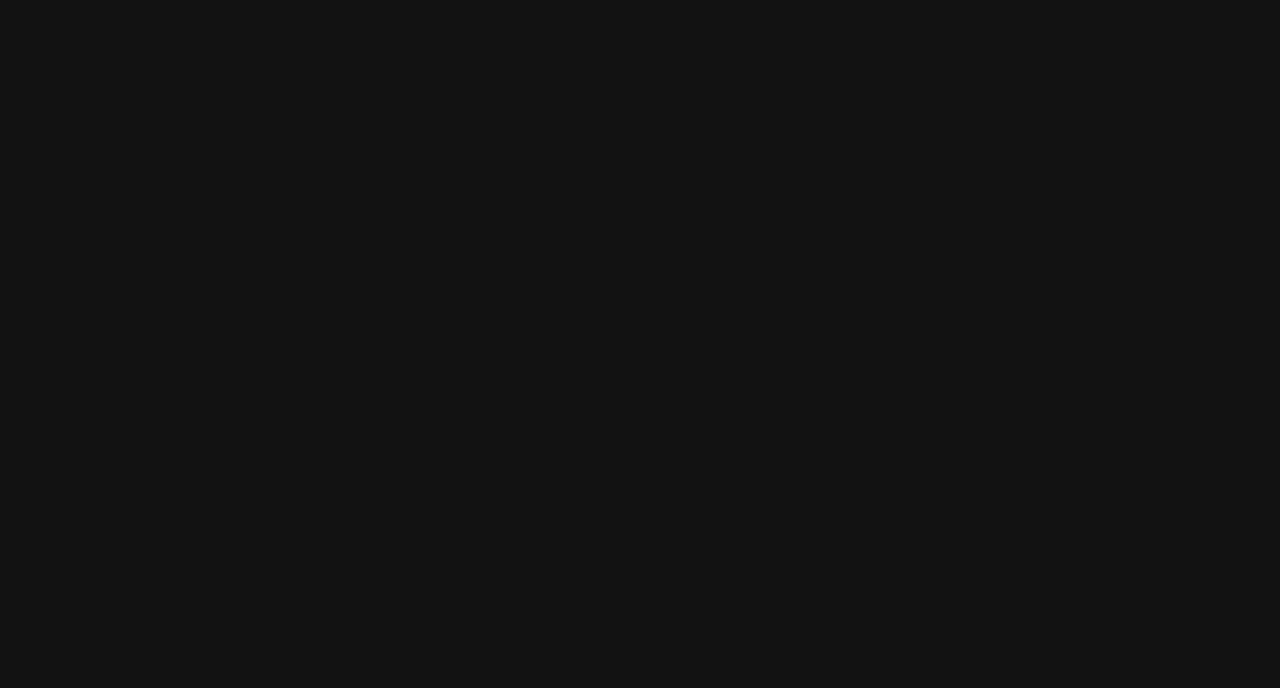
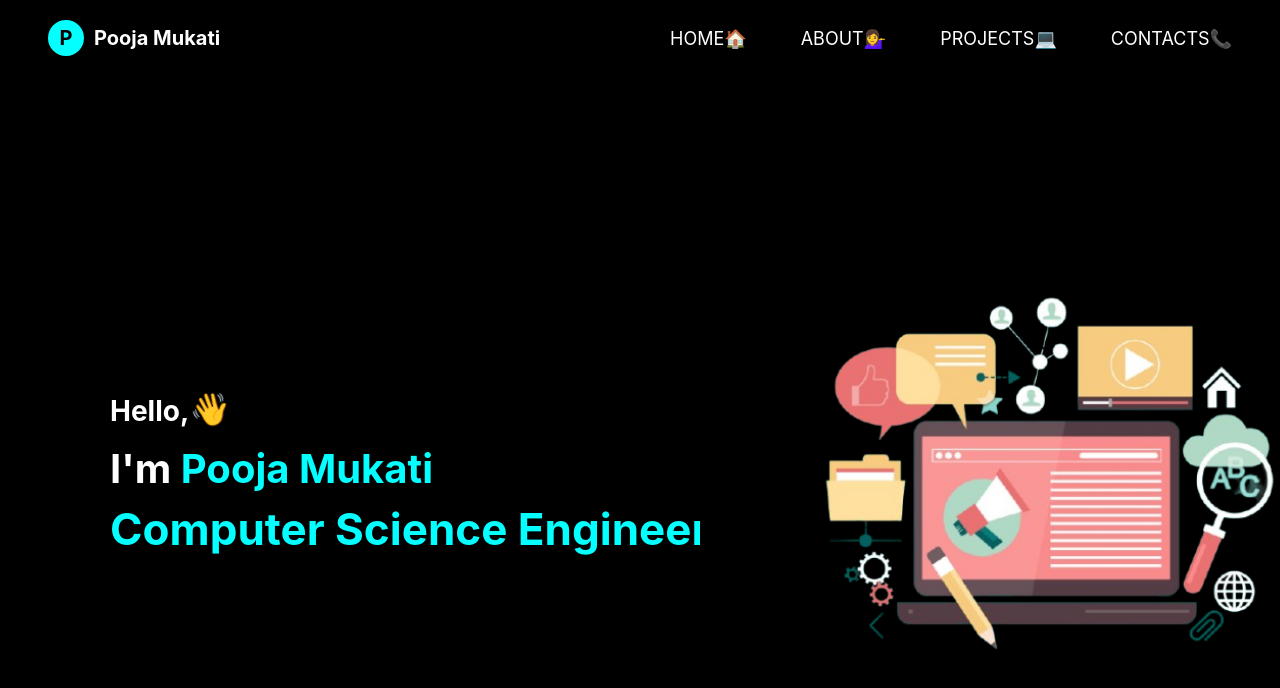
Before and after one commit to PoojaMukati12/MY-PORTFOLIO, a React (Vite) app: page /my-portfolio/ in a window 1280 px wide. Before the commit this address had no page. Shown: the top 688 px of the page. Built offline with nearby package versions, Linux system fonts and the light colour scheme.

Commit message:
Your descriptive commit message here

```diff
--- a/src/App.jsx
+++ b/src/App.jsx
@@ -7,39 +7,34 @@ import About from './Components/About/About'
 import Project from './Components/Projects/Project'
 import Contact from './Components/Contact/Contact'
 
-
 function App() {
-
-
   return (
     <>
-
-    <BrowserRouter>
+    <BrowserRouter basename="/my-portfolio">
       <Routes>
-      <Route  path='/' element={
+        <Route path='/' element={
           <>
           <Navbar/>
           <Home/>
           </>
         }/>
-      <Route path='/my-portfolio/about' element={
+        <Route path='/about' element={
           <>
             <Navbar/>
             <About/>
           </>
         }/>
-      <Route path='/my-portfolio/projects' element={
+        <Route path='/projects' element={
           <>
             <Navbar/>
             <Project/>
           </>
           }/>
-      <Route path='/my-portfolio/contacts' element={
+        <Route path='/contacts' element={
           <>
             <Navbar/>
             <Contact/>
           </>
-
         }/>
       </Routes>
     </BrowserRouter>
--- a/src/Components/Navbar/Navbar.jsx
+++ b/src/Components/Navbar/Navbar.jsx
@@ -1,30 +1,3 @@
-// import React from 'react'
-// import './Navbar.css'
-// import { Link } from 'react-router-dom'
-
-
-// const Navbar = () => {
-//   return (
-//     <div className='navbar'>
-//         <div className="logo">
-//             <span className='logoicon'>P</span>
-//             <span className='namelogo'>Pooja Mukati</span>
-//         </div>
-//         <div className="menubar">
-//             <ul className='menu'>
-//                 <li className='menu-item'><Link to='/my-portfolio/'>HOME🏠</Link></li>
-//                 <li className='menu-item'><Link to='/my-portfolio/about'>ABOUT💁‍♀️</Link></li>
-//                 <li className='menu-item'><Link to='/my-portfolio/projects'>PROJECTS💻</Link></li>
-//                 <li className='menu-item'><Link to='/my-portfolio/contacts'>CONTACTS📞</Link></li>
-//             </ul>
-//         </div>
-//     </div>
-
-//   )
-// }
-
-// export default Navbar
-
 import React, { useState } from 'react';
 import './Navbar.css';
 import { Link } from 'react-router-dom';
@@ -53,10 +26,10 @@ const Navbar = () => {
             {/* Menu links */}
             <div className={`menubar ${isOpen ? 'open' : ''}`}>
                 <ul className='menu'>
-                    <li className='menu-item' onClick={toggleMenu}><Link to='/my-portfolio/'>HOME🏠</Link></li>
-                    <li className='menu-item' onClick={toggleMenu}><Link to='/my-portfolio/about'>ABOUT💁‍♀️</Link></li>
-                    <li className='menu-item' onClick={toggleMenu}><Link to='/my-portfolio/projects'>PROJECTS💻</Link></li>
-                    <li className='menu-item' onClick={toggleMenu}><Link to='/my-portfolio/contacts'>CONTACTS📞</Link></li>
+                    <li className='menu-item' onClick={toggleMenu}><Link to='/'>HOME🏠</Link></li>
+                    <li className='menu-item' onClick={toggleMenu}><Link to='/about'>ABOUT💁‍♀️</Link></li>
+                    <li className='menu-item' onClick={toggleMenu}><Link to='/projects'>PROJECTS💻</Link></li>
+                    <li className='menu-item' onClick={toggleMenu}><Link to='/contacts'>CONTACTS📞</Link></li>
                 </ul>
             </div>
         </nav>
```
Lines whose indentation alone changed are shown as unchanged.
